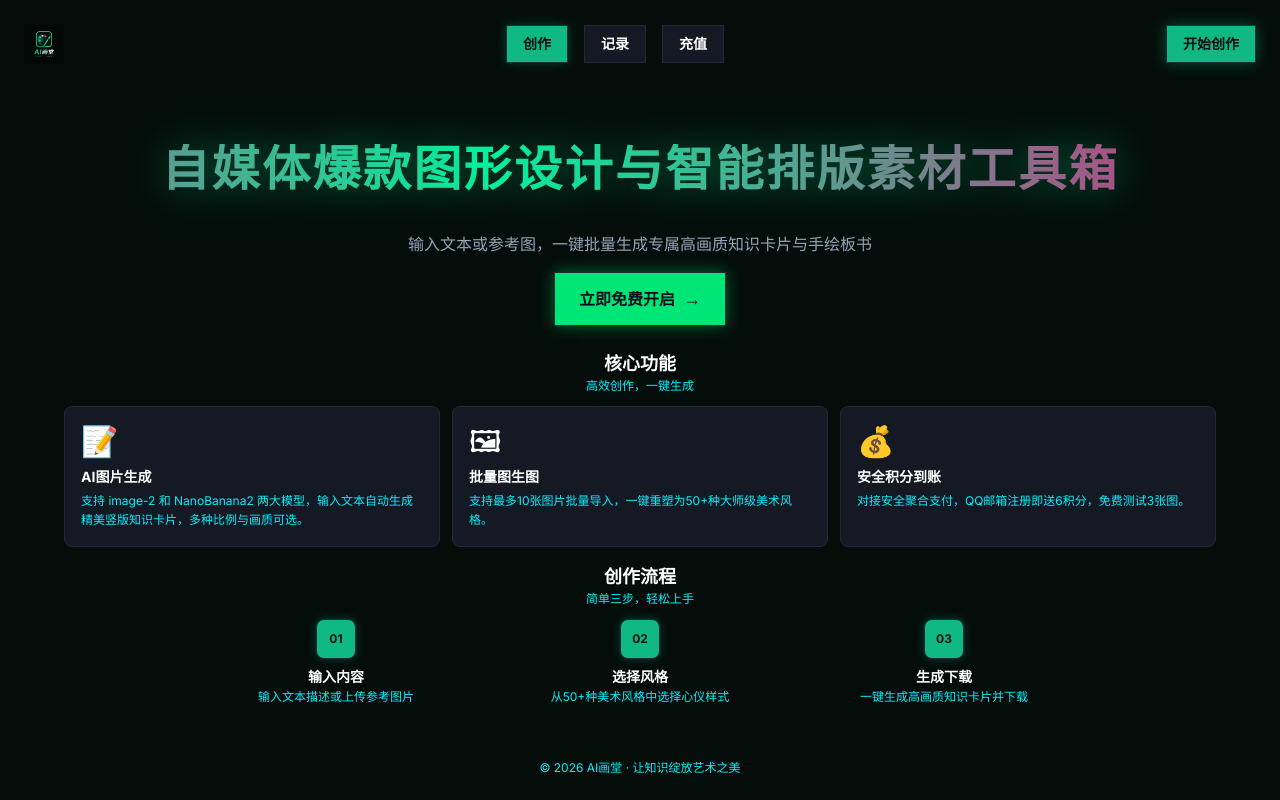
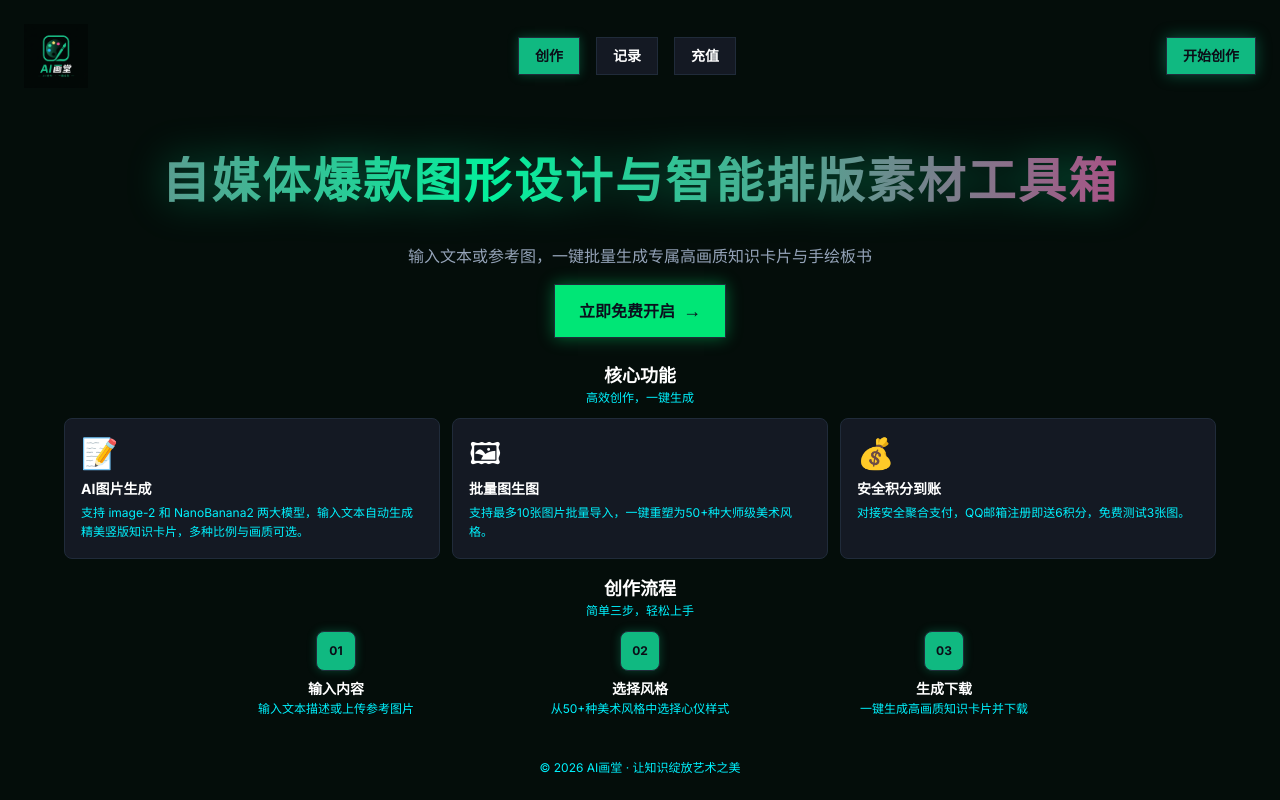
Before and after one commit to haoy0600-ctrl/aihuatang, a Next.js app: page / in a window 1280 px wide. Built offline with nearby package versions, Linux system fonts and the light colour scheme; a web font is replaced by a local one.

Commit message:
chore: enlarge logo size

```diff
--- a/app/dashboard/page.tsx
+++ b/app/dashboard/page.tsx
@@ -680,9 +680,9 @@ export default function DashboardPage() {
       <header className="bg-[#040D0A] border-b border-[#142D24] flex-shrink-0">
         <div className="max-w-[1400px] mx-auto px-3 sm:px-6 lg:px-8">
           <div className="flex justify-between items-center w-full py-2 sm:py-3">
-            <Link href="/" className="flex items-center h-10 select-none hover:opacity-80 transition-opacity">
+            <Link href="/" className="flex items-center h-14 sm:h-16 select-none hover:opacity-80 transition-opacity">
               <img
-                src="/logo.png?v=2"
+                src="/logo.png?v=3"
                 alt="AI画堂"
                 className="h-full w-auto object-contain"
               />
--- a/app/page.tsx
+++ b/app/page.tsx
@@ -42,8 +42,8 @@ export default function HomePage() {
   return (
     <div className="h-screen max-h-screen w-screen max-w-[100vw] overflow-hidden flex flex-col justify-between p-6 bg-[#040D0A] text-white">
       <header className="flex items-center justify-between">
-        <Link href="/" className="flex items-center h-10 select-none hover:opacity-80 transition-opacity">
-          <img src="/logo.png?v=2" alt="AI画堂" className="h-full w-auto object-contain" />
+        <Link href="/" className="flex items-center h-14 sm:h-16 select-none hover:opacity-80 transition-opacity">
+          <img src="/logo.png?v=3" alt="AI画堂" className="h-full w-auto object-contain" />
         </Link>
 
         <nav className="flex items-center gap-4">
--- a/app/profile/page.tsx
+++ b/app/profile/page.tsx
@@ -106,9 +106,9 @@ export default function ProfilePage() {
       <header className="bg-[#040D0A] border-b border-[#142D24] flex-shrink-0">
         <div className="max-w-[1400px] mx-auto px-3 sm:px-6 lg:px-8">
           <div className="flex justify-between items-center w-full py-2 sm:py-3">
-            <Link href="/" className="flex items-center h-10 select-none hover:opacity-80 transition-opacity">
+            <Link href="/" className="flex items-center h-14 sm:h-16 select-none hover:opacity-80 transition-opacity">
               <img
-                src="/logo.png?v=2"
+                src="/logo.png?v=3"
                 alt="AI画堂"
                 className="h-full w-auto object-contain"
               />
--- a/app/recharge/page.tsx
+++ b/app/recharge/page.tsx
@@ -165,9 +165,9 @@ export default function RechargePage() {
       <header className="bg-[#040D0A] border-b border-[#142D24]">
         <div className="max-w-[1400px] mx-auto px-3 sm:px-6 lg:px-8">
           <div className="flex justify-between items-center w-full py-2 sm:py-3">
-            <Link href="/" className="flex items-center h-10 select-none hover:opacity-80 transition-opacity">
+            <Link href="/" className="flex items-center h-14 sm:h-16 select-none hover:opacity-80 transition-opacity">
               <img
-                src="/logo.png?v=2"
+                src="/logo.png?v=3"
                 alt="AI画堂"
                 className="h-full w-auto object-contain"
               />
--- a/app/records/page.tsx
+++ b/app/records/page.tsx
@@ -283,9 +283,9 @@ export default function RecordsPage() {
       <header className="bg-[#0B0D17] border-b border-[#202B3A]">
         <div className="max-w-[1400px] mx-auto px-3 sm:px-6 lg:px-8">
           <div className="flex justify-between items-center w-full py-2 sm:py-3">
-            <Link href="/" className="flex items-center h-10 select-none hover:opacity-80 transition-opacity">
+            <Link href="/" className="flex items-center h-14 sm:h-16 select-none hover:opacity-80 transition-opacity">
               <img
-                src="/logo.png?v=2"
+                src="/logo.png?v=3"
                 alt="AI画堂"
                 className="h-full w-auto object-contain"
               />
```
